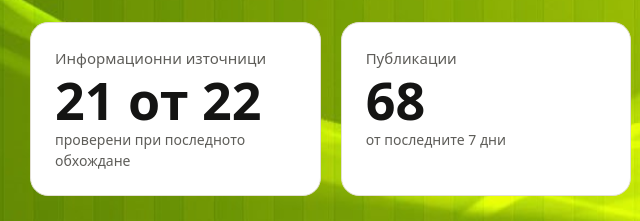
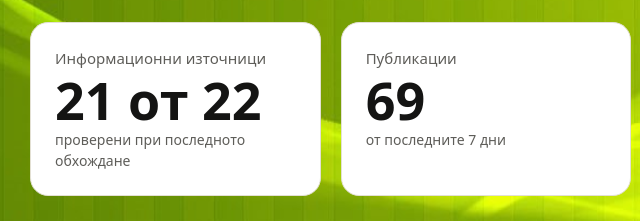
Before and after one commit to sakarnews/news-agent, a plain HTML site: page index.html in a window 1280 px wide. Shown: the part 382-603 px from the top of the page, 290-930 px from the left. Drawn offline with Linux system fonts and the light colour scheme; no server answers.

Commit message:
Add files via upload

```diff
--- a/index.html
+++ b/index.html
@@ -389,7 +389,7 @@ buildNav();show('dash');renderTodo();SYNC.run(false);
 document.addEventListener('visibilitychange',function(){if(document.visibilityState==='visible')SYNC.run(false)});
 setInterval(function(){if(document.visibilityState==='visible')SYNC.run(false)},120000);
 Promise.all([getJSON('news.json').catch(function(){return[]}),getJSON('meta.json').catch(function(){return null}),getJSON('sites.json').catch(function(){return[]})]).then(function(r){
- var lim=Date.now()-7*864e5;
+ var d0=new Date();d0.setHours(0,0,0,0);var lim=d0.getTime()-7*864e5;
  news=r[0].filter(function(n){return !(Date.parse(n.published||n.found)<lim)}).sort(function(a,b){return skey(b)<skey(a)?-1:1});
  meta=r[1];sites=r[2];
 
```
